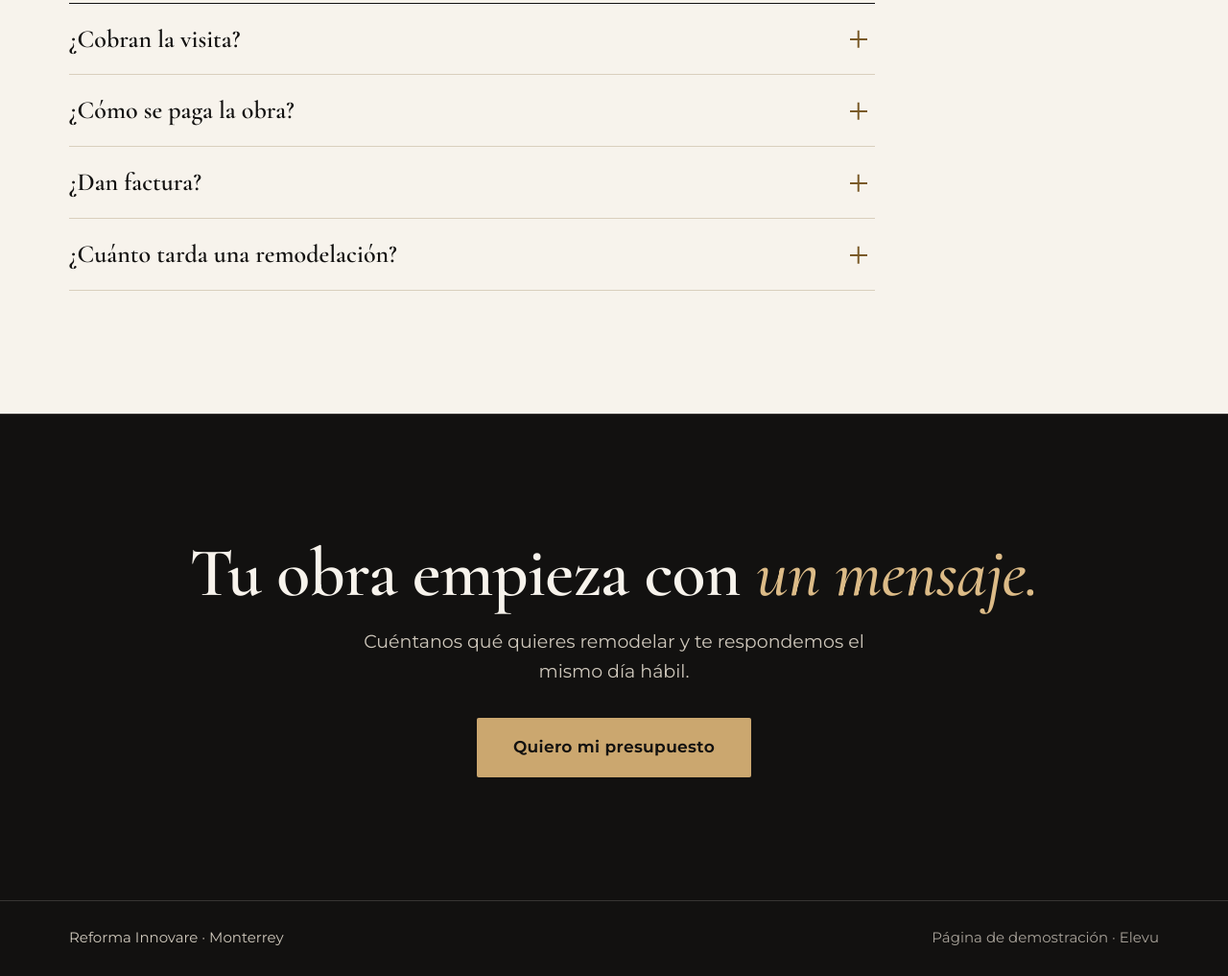
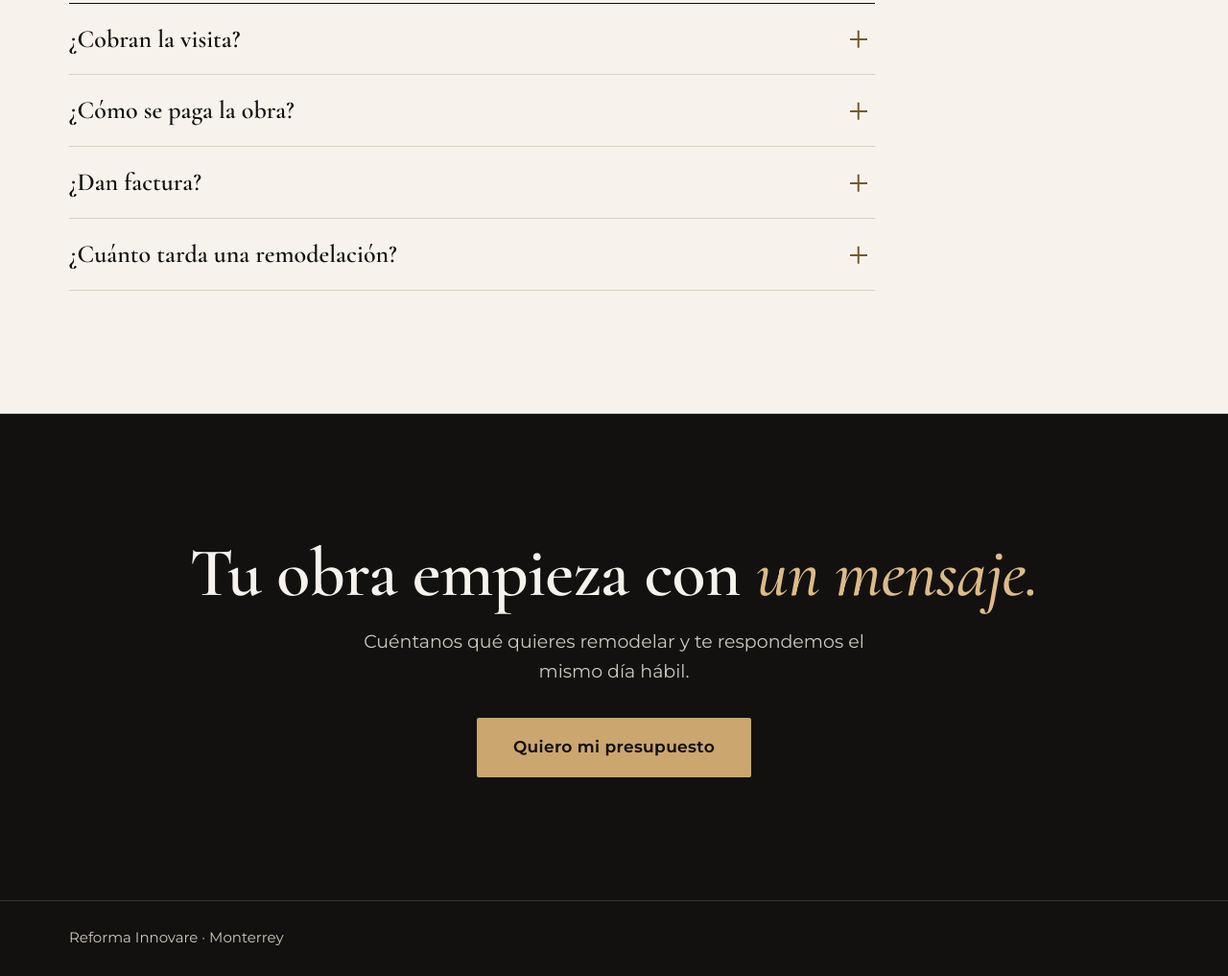
Before and after one commit to Roger150207/remodelaciones-demo, a plain HTML site: page index.html in a window 1280 px wide. Shown: the part 8992-10009 px from the top of the page at 96% size. Drawn offline with Linux system fonts and the light colour scheme.

Commit message:
Quita la nota de página de demostración del pie

```diff
--- a/index.html
+++ b/index.html
@@ -437,7 +437,6 @@
 <footer class="footer">
   <div class="wrap footer__in">
     <p><span data-cfg="businessName">Reforma Innovare</span> · <span data-cfg="city">tu ciudad</span></p>
-    <p class="footer__demo">Página de demostración · Elevu</p>
   </div>
 </footer>
 
```
